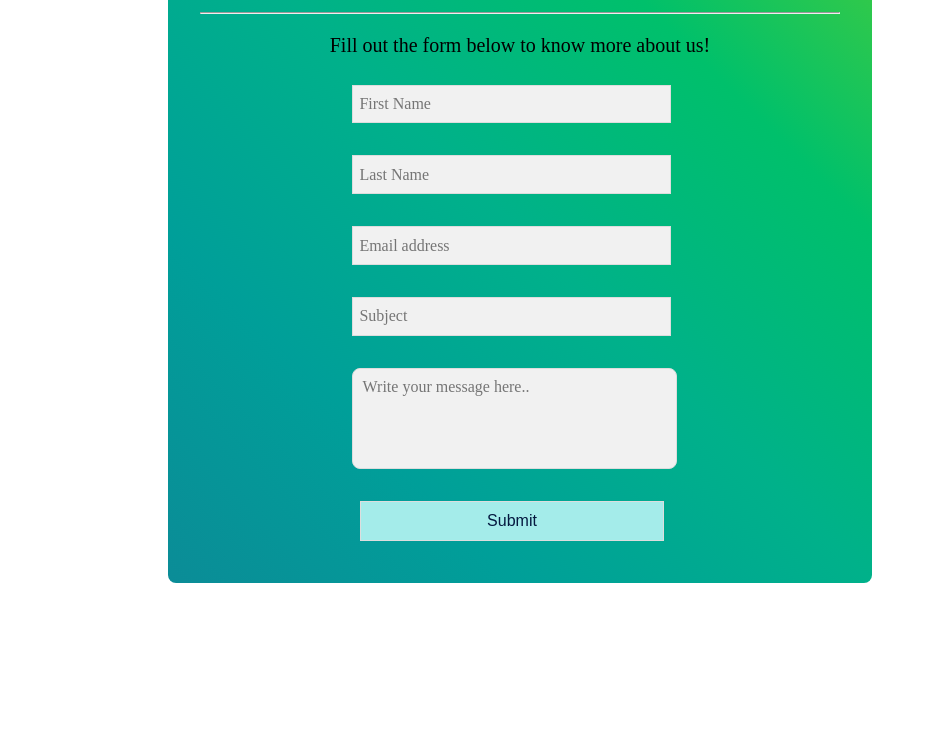
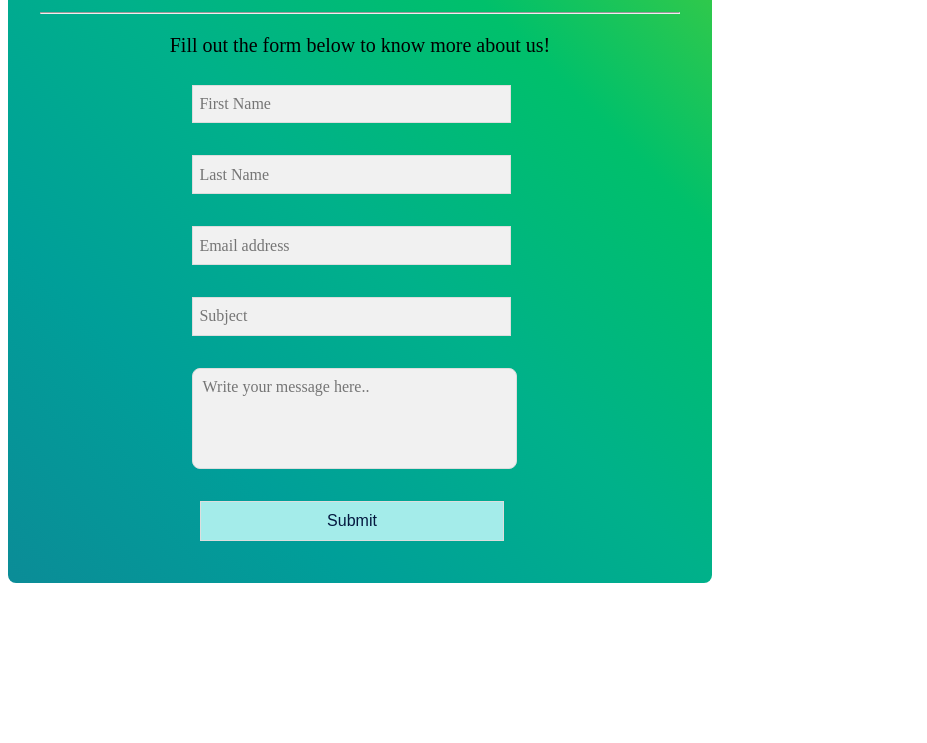
Before and after one commit to krobingit/HTML-tasks-Day1, a plain HTML site: page contactusform.html in a window 1280 px wide. Shown: the part 201-944 px from the top of the page, without its empty margins (0-927 px from the left). After the commit the page ends 800 px from the top, so only its background shows below. Drawn offline with Linux system fonts and the light colour scheme.

Commit message:
Update contactus.css

```diff
--- a/contactus.css
+++ b/contactus.css
@@ -11,7 +11,6 @@
 
  background-image: linear-gradient(to right top, #0b8c97, #009f99, #00b18a, #00c06b, #48cd3b);
     border-radius: 1rem;
-    margin: 20rem;
     margin-top: 10rem;
     padding:4rem;
     font-family: serif;
```
